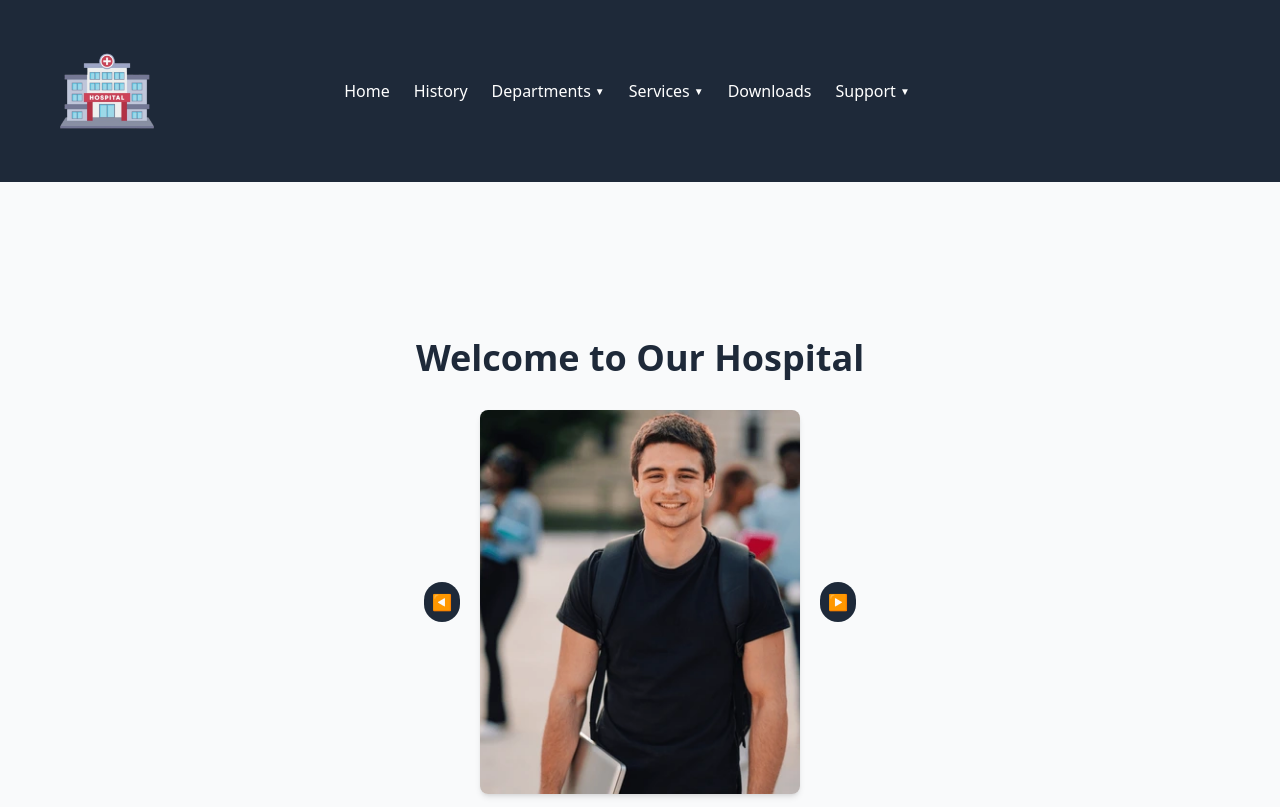
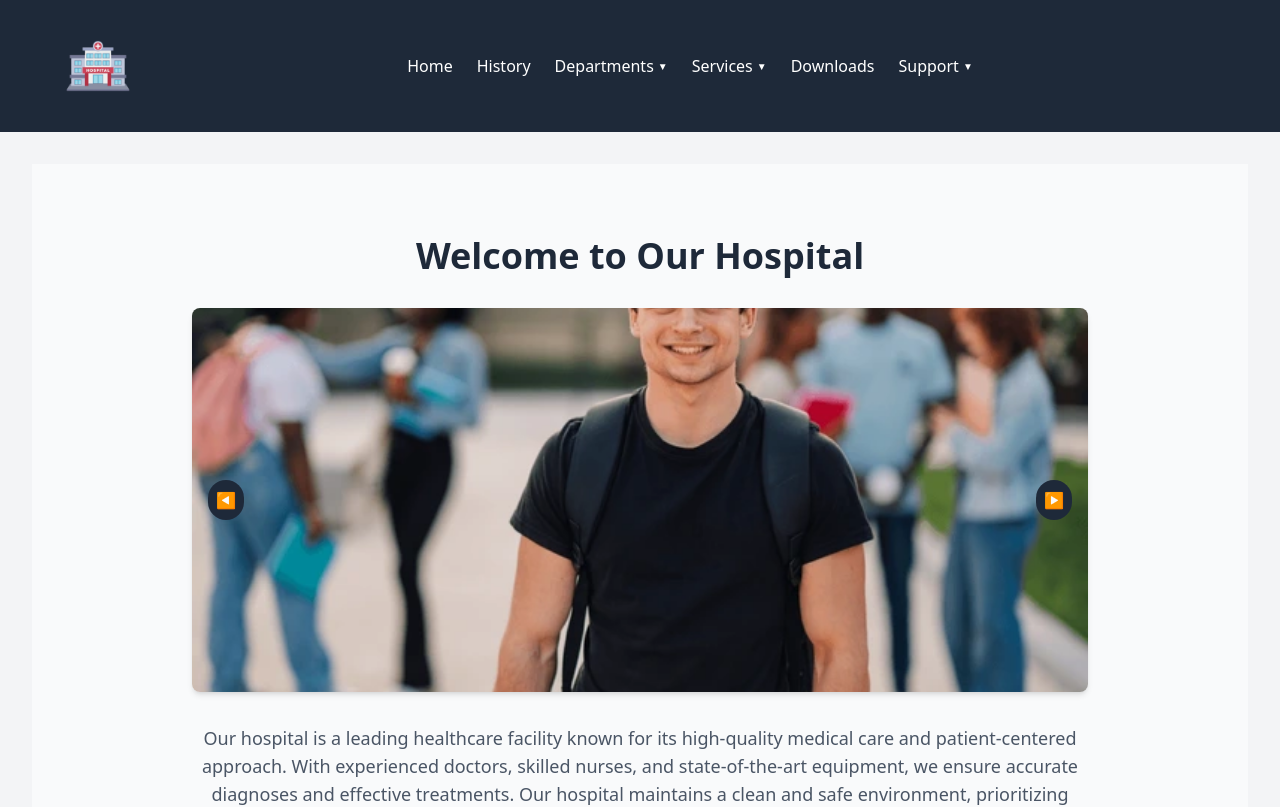
Before and after one commit to Waqas928/FifthProject, a React (Vite) app: page / in a window 1280 px wide. Shown: the top 807 px of the page. Built offline with nearby package versions, Linux system fonts and the light colour scheme.

Commit message:
Updated files

```diff
--- a/src/App.jsx
+++ b/src/App.jsx
@@ -5,18 +5,20 @@ import Footer from './components/Footer';
 import Home from './pages/Home';
 import History from './pages/History';
 import Downloads from './pages/Downloads';
-import AccountsDepartment from "./pages/AccountsDepartment"; // Import your Accounts page
-import EnggDepartment from "./pages/EnggDepartment"; // Import your Engineering page
-import HealthServices from "./pages/HealthServices"; // Import your Health Services page
-import HostelServices from "./pages/HostelServices"; // Import your Hostel Services page
-
+import AccountsDepartment from "./pages/AccountsDepartment";
+import EnggDepartment from "./pages/EnggDepartment";
+import HealthServices from "./pages/HealthServices";
+import HostelServices from "./pages/HostelServices";
 
 function App() {
   return (
     <Router>
-      <div className="flex flex-col min-h-screen">
+      <div className="flex flex-col min-h-screen bg-gray-100 overflow-x-hidden">
+        <header className="sticky top-0 z-50">
           <Navbar />
-        <main className="flex-grow">
+        </header>
+        <main className="flex-grow px-4 sm:px-6 lg:px-8 py-6 md:py-8">
+          <div className="max-w-7xl mx-auto w-full">
             <Routes>
               <Route path="/" element={<Home />} />
               <Route path="/history" element={<History />} />
@@ -24,10 +26,9 @@ function App() {
               <Route path="/Departments/enggDepartment" element={<EnggDepartment />} />
               <Route path="/Services/healthServices" element={<HealthServices />} />
               <Route path="/Services/hostelServices" element={<HostelServices />} />
-
               <Route path="/downloads" element={<Downloads />} />
             </Routes>
-
+          </div>
         </main>
         <Footer />
       </div>
--- a/src/components/ContactDetails.jsx
+++ b/src/components/ContactDetails.jsx
@@ -1,10 +1,10 @@
-import React from 'react';
+import React from "react";
 
 function ContactDetails({ isOpen, onClose }) {
   if (!isOpen) return null;
 
   return (
-    <div className="fixed inset-0 bg-gray-400 bg-opacity-50 backdrop-blur-sm flex justify-center items-center z-50">
+    <div className="fixed inset-0  bg-opacity-0 backdrop-blur-sm flex justify-center items-center z-50">
       <div className="bg-white p-6 rounded-lg shadow-lg relative max-w-sm w-full">
         <h3 className="text-xl font-semibold text-gray-800">Contact Info</h3>
 
@@ -30,7 +30,7 @@ function ContactDetails({ isOpen, onClose }) {
             rel="noopener noreferrer"
             className="text-blue-500 hover:underline"
           >
-            https://www.linkedin.com/in...
+            View Profile
           </a>
         </p>
 
--- a/src/components/ContactForm.jsx
+++ b/src/components/ContactForm.jsx
@@ -16,7 +16,7 @@ function ContactForm() {
   };
 
   return (
-    <div className="bg-white p-4 rounded-lg w-full max-w-md">
+    <div className=" p-4 rounded-lg w-full max-w-md">
       <h2 className="text-2xl font-bold text-gray-800 text-center">Contact Us</h2>
       <form onSubmit={handleSubmit} className="mt-4 space-y-4">
         <div>
--- a/src/components/Navbar.jsx
+++ b/src/components/Navbar.jsx
@@ -7,125 +7,250 @@ import ContactDetails from "./ContactDetails";
 function Navbar() {
   const [isFormOpen, setIsFormOpen] = useState(false);
   const [isModalOpen, setIsModalOpen] = useState(false);
+  const [isNavOpen, setIsNavOpen] = useState(false);
+  const [openDropdown, setOpenDropdown] = useState(null); // Track which dropdown is open
 
   const openForm = () => setIsFormOpen(true);
   const closeForm = () => setIsFormOpen(false);
   const openModal = () => setIsModalOpen(true);
   const closeModal = () => setIsModalOpen(false);
+  const toggleNav = () => setIsNavOpen(!isNavOpen);
+
+  // Toggle dropdowns on click instead of hover
+  const toggleDropdown = (dropdown) => {
+    setOpenDropdown(openDropdown === dropdown ? null : dropdown);
+  };
 
   return (
-    <nav className="bg-gray-800 p-4 relative">
-      <div className="max-w-7xl mx-auto flex justify-between items-center">
-  {/* Left-aligned Logo with right shift */}
-     <Link to="/" className="flex-shrink-0 ml-4">  {/* Adjust margin-left (ml-4) */}
-        <Logo width="150px" />
+    <nav className="bg-gray-800 p-4 relative w-full">
+      <div className="max-w-7xl mx-auto px-4 sm:px-6 lg:px-8 flex items-center justify-between flex-wrap">
+        {/* Logo */}
+        <div className="flex items-center flex-shrink-0">
+          <Link to="/" className="flex-shrink-0">
+            <Logo width="100px" className="w-24 sm:w-[150px]" />
           </Link>
+        </div>
 
+        {/* Hamburger Button */}
+        <button
+          onClick={toggleNav}
+          className="sm:hidden text-white focus:outline-none p-2"
+          aria-label="Toggle navigation"
+        >
+          <svg
+            className="w-6 h-6"
+            fill="none"
+            stroke="currentColor"
+            viewBox="0 0 24 24"
+            xmlns="http://www.w3.org/2000/svg"
+          >
+            <path
+              strokeLinecap="round"
+              strokeLinejoin="round"
+              strokeWidth="2"
+              d={isNavOpen ? "M6 18L18 6M6 6l12 12" : "M4 6h16M4 12h16M4 18h16"}
+            />
+          </svg>
+        </button>
 
-        {/* Center-aligned Navigation */}
-        <div className="flex-1 flex justify-center mr-48">
-          <ul className="flex space-x-6 items-center">
+        {/* Navigation Links */}
+        <div
+          className={`${
+            isNavOpen ? "flex" : "hidden"
+          } sm:flex flex-col sm:flex-row flex-grow justify-center mt-4 sm:mt-0 space-y-4 sm:space-y-0 sm:space-x-6`}
+        >
+          <ul className="flex flex-col sm:flex-row items-center text-center space-y-4 sm:space-y-0 sm:space-x-6 whitespace-nowrap">
             <li>
-              <Link to="/" className="text-white hover:text-gray-300">
+              <Link to="/" className="text-white hover:text-gray-300 text-sm sm:text-base">
                 Home
               </Link>
             </li>
             <li>
-              <Link to="/history" className="text-white hover:text-gray-300">
+              <Link to="/history" className="text-white hover:text-gray-300 text-sm sm:text-base">
                 History
               </Link>
             </li>
-
-            {/* Departments Dropdown */}
-            <li className="relative group">
-              <button className="text-white hover:text-gray-300 focus:outline-none flex items-center">
-              Departments <span className="ml-1 text-[10px]">▼</span>
+            <li className="relative">
+              <button
+                onClick={() => toggleDropdown("departments")}
+                className="text-white hover:text-gray-300 focus:outline-none flex items-center text-sm sm:text-base"
+              >
+                Departments <span className="ml-1 text-[8px] sm:text-[10px]">▼</span>
               </button>
-              <div className="absolute left-0 top-full w-48 bg-white rounded-md shadow-lg z-10 hidden group-hover:block">
+              <div
+                className={`absolute left-0 top-full mt-1 w-40 bg-white rounded-md shadow-lg z-20 ${
+                  openDropdown === "departments" ? "block" : "hidden"
+                }`}
+              >
                 <Link
                   to="/departments/accountsDepartment"
-                  className="block px-4 py-2 text-gray-800 hover:bg-gray-100 text-center"
+                  className="block px-4 py-2 text-gray-800 hover:bg-gray-100 text-sm"
                 >
                   Accounts Department
                 </Link>
                 <Link
                   to="/departments/enggDepartment"
-                  className="block px-4 py-2 text-gray-800 hover:bg-gray-100 text-center"
+                  className="block px-4 py-2 text-gray-800 hover:bg-gray-100 text-sm"
                 >
                   Engg. Department
                 </Link>
               </div>
             </li>
-
-            {/* Services Dropdown */}
-            <li className="relative group">
-              <button className="text-white hover:text-gray-300 focus:outline-none flex items-center">
-              Services <span className="ml-1 text-[10px]">▼</span>
+            <li className="relative">
+              <button
+                onClick={() => toggleDropdown("services")}
+                className="text-white hover:text-gray-300 focus:outline-none flex items-center text-sm sm:text-base"
+              >
+                Services <span className="ml-1 text-[8px] sm:text-[10px]">▼</span>
               </button>
-              <div className="absolute left-0 top-full w-48 bg-white rounded-md shadow-lg z-10 hidden group-hover:block">
+              <div
+                className={`absolute left-0 top-full mt-1 w-40 bg-white rounded-md shadow-lg z-20 ${
+                  openDropdown === "services" ? "block" : "hidden"
+                }`}
+              >
                 <Link
                   to="/services/healthservices"
-                  className="block px-4 py-2 text-gray-800 hover:bg-gray-100 text-center"
+                  className="block px-4 py-2 text-gray-800 hover:bg-gray-100 text-sm"
                 >
                   Health Services
                 </Link>
                 <Link
                   to="/services/hostelservices"
-                  className="block px-4 py-2 text-gray-800 hover:bg-gray-100 text-center"
+                  className="block px-4 py-2 text-gray-800 hover:bg-gray-100 text-sm"
                 >
                   Hostel Services
                 </Link>
               </div>
             </li>
-
             <li>
-              <Link to="/downloads" className="text-white hover:text-gray-300">
+              <Link to="/downloads" className="text-white hover:text-gray-300 text-sm sm:text-base">
                 Downloads
               </Link>
             </li>
-
-           {/* Support Dropdown */}
-<li className="relative group">
-  <button className="text-white hover:text-gray-300 focus:outline-none flex items-center">
-    Support <span className="ml-1 text-[10px]">▼</span>
+            <li className="relative">
+              <button
+                onClick={() => toggleDropdown("support")}
+                className="text-white hover:text-gray-300 focus:outline-none flex items-center text-sm sm:text-base"
+              >
+                Support <span className="ml-1 text-[8px] sm:text-[10px]">▼</span>
               </button>
-  <div className="absolute left-1/2 top-full w-48 bg-white rounded-md shadow-lg z-10 hidden group-hover:block transform -translate-x-1/2">
+              <div
+                className={`absolute left-1/2 top-full mt-1 w-40 bg-white rounded-md shadow-lg z-20 transform -translate-x-1/2 ${
+                  openDropdown === "support" ? "block" : "hidden"
+                }`}
+              >
                 <button
                   onClick={openForm}
-      className="block px-4 py-2 text-gray-800 hover:bg-gray-100 text-center w-full"
+                  className="block px-4 py-2 text-gray-800 hover:bg-gray-100 w-full text-sm text-left"
                 >
                   Contact Form
                 </button>
                 <button
                   onClick={openModal}
-      className="block px-4 py-2 text-gray-800 hover:bg-gray-100 text-center w-full"
+                  className="block px-4 py-2 text-gray-800 hover:bg-gray-100 w-full text-sm text-left"
                 >
                   Contact Info
                 </button>
               </div>
             </li>
-
-
           </ul>
         </div>
       </div>
 
+      {/* Mobile Menu */}
+      {isNavOpen && (
+        <div className="sm:hidden flex flex-col items-center w-full mt-4 space-y-2 bg-gray-700 p-4 rounded-md">
+          <Link to="/" className="text-white hover:text-gray-300 text-sm py-2">
+            Home
+          </Link>
+          <Link to="/history" className="text-white hover:text-gray-300 text-sm py-2">
+            History
+          </Link>
+          <div className="w-full">
+            <button
+              onClick={() => toggleDropdown("departments")}
+              className="text-white hover:text-gray-300 text-sm py-2 w-full text-left"
+            >
+              Departments
+            </button>
+            <div className={`${openDropdown === "departments" ? "block" : "hidden"} pl-4`}>
+              <Link
+                to="/departments/accountsDepartment"
+                className="block text-white hover:text-gray-300 text-sm py-1"
+              >
+                Accounts
+              </Link>
+              <Link
+                to="/departments/enggDepartment"
+                className="block text-white hover:text-gray-300 text-sm py-1"
+              >
+                Engg.
+              </Link>
+            </div>
+          </div>
+          <div className="w-full">
+            <button
+              onClick={() => toggleDropdown("services")}
+              className="text-white hover:text-gray-300 text-sm py-2 w-full text-left"
+            >
+              Services
+            </button>
+            <div className={`${openDropdown === "services" ? "block" : "hidden"} pl-4`}>
+              <Link
+                to="/services/healthservices"
+                className="block text-white hover:text-gray-300 text-sm py-1"
+              >
+                Health
+              </Link>
+              <Link
+                to="/services/hostelservices"
+                className="block text-white hover:text-gray-300 text-sm py-1"
+              >
+                Hostel
+              </Link>
+            </div>
+          </div>
+          <Link to="/downloads" className="text-white hover:text-gray-300 text-sm py-2">
+            Downloads
+          </Link>
+          <div className="w-full">
+            <button
+              onClick={() => toggleDropdown("support")}
+              className="text-white hover:text-gray-300 text-sm py-2 w-full text-left"
+            >
+              Support
+            </button>
+            <div className={`${openDropdown === "support" ? "block" : "hidden"} pl-4`}>
+              <button
+                onClick={openForm}
+                className="block text-white hover:text-gray-300 text-sm py-1 w-full text-left"
+              >
+                Contact Form
+              </button>
+              <button
+                onClick={openModal}
+                className="block text-white hover:text-gray-300 text-sm py-1 w-full text-left"
+              >
+                Contact Info
+              </button>
+            </div>
+          </div>
+        </div>
+      )}
+
       {/* Contact Form Modal */}
       {isFormOpen && (
-  <div className="fixed inset-0 flex justify-center items-center z-50  backdrop-blur-xs">
-    <div className="bg-white p-6 rounded-lg shadow-lg relative max-w-sm w-full">
+        <div className="fixed inset-0 backdrop-blur-sm flex justify-center items-center z-50 overflow-x-hidden">
+          <div className="bg-white p-4 sm:p-6 rounded-lg shadow-lg relative max-w-md w-full bg-opacity-0 backdrop-blur-sm">
             <ContactForm />
             <button
               onClick={closeForm}
-        className="absolute top-2 right-2 text-gray-600 hover:text-gray-800 text-2xl font-bold"
-        aria-label="Close"
+              className="absolute top-2 right-2 text-gray-600 hover:text-gray-800 text-xl sm:text-2xl font-bold"
             >
               ×
             </button>
           </div>
         </div>
-
-
       )}
 
       {/* Contact Info Modal */}
--- a/src/pages/Home.jsx
+++ b/src/pages/Home.jsx
@@ -1,25 +1,19 @@
 import React, { useState } from 'react';
-// Import images from assets folder
 import image1 from '../assets/MaleStudent.webp';
 import image2 from '../assets/testingImg.jpg';
 import image3 from '../assets/Waqas.jpeg';
 import image4 from '../assets/Hospital.png';
 
 function Home() {
-  // Array of images
   const images = [image1, image2, image3, image4];
-
-  // State to track the current image index
   const [currentImageIndex, setCurrentImageIndex] = useState(0);
 
-  // Function to go to the previous image
   const handlePrev = () => {
     setCurrentImageIndex((prevIndex) =>
       prevIndex === 0 ? images.length - 1 : prevIndex - 1
     );
   };
 
-  // Function to go to the next image
   const handleNext = () => {
     setCurrentImageIndex((prevIndex) =>
       prevIndex === images.length - 1 ? 0 : prevIndex + 1
@@ -27,36 +21,41 @@ function Home() {
   };
 
   return (
-    <div className="min-h-screen bg-gray-50 flex flex-col justify-center items-center">
+    <div className="min-h-screen bg-gray-50 flex flex-col justify-center items-center px-4">
       {/* Title */}
-      <h1 className="text-4xl font-bold text-gray-800 mb-8">Welcome to Our Hospital</h1>
+      <h1 className="text-2xl sm:text-3xl md:text-4xl font-bold text-gray-800 mb-6 md:mb-8">
+        Welcome to Our Hospital
+      </h1>
 
       {/* Image Carousel */}
-      <div className="relative w-80 max-w-4xl mx-auto mb-8">
+      <div className="relative w-full max-w-xs sm:max-w-sm md:max-w-md lg:max-w-4xl mx-auto mb-6 md:mb-8">
         <img
           src={images[currentImageIndex]}
           alt={`Hospital Image ${currentImageIndex + 1}`}
-          className="w-full h-96 object-cover rounded-lg shadow-md"
+          className="w-full h-64 sm:h-72 md:h-80 lg:h-96 object-cover rounded-lg shadow-md"
         />
 
         {/* Left Button */}
         <button
           onClick={handlePrev}
-          className="absolute top-1/2  transform -translate-y-1/2 bg-gray-800 bg-opacity-50 text-white p-2 rounded-full hover:bg-opacity-75 focus:outline-none right-85"
+          className="absolute top-1/2 left-2 sm:left-4 transform -translate-y-1/2 bg-gray-800 bg-opacity-50 text-white p-2 rounded-full hover:bg-opacity-75 focus:outline-none"
         >
-          &#9664; {/* Left arrow */}
+          ◀
         </button>
 
         {/* Right Button */}
         <button
           onClick={handleNext}
-          className="absolute top-1/2  transform -translate-y-1/2 bg-gray-800 bg-opacity-50 text-white p-2 rounded-full hover:bg-opacity-75 focus:outline-none left-85"
+          className="absolute top-1/2 right-2 sm:right-4 transform -translate-y-1/2 bg-gray-800 bg-opacity-50 text-white p-2 rounded-full hover:bg-opacity-75 focus:outline-none"
         >
-          &#9654; {/* Right arrow */}
+          ▶
         </button>
       </div>
 
-
+      {/* Description */}
+      <p className="text-sm sm:text-base md:text-lg text-gray-600 text-center max-w-xs sm:max-w-sm md:max-w-md lg:max-w-4xl px-2">
+        Our hospital is a leading healthcare facility known for its high-quality medical care and patient-centered approach. With experienced doctors, skilled nurses, and state-of-the-art equipment, we ensure accurate diagnoses and effective treatments. Our hospital maintains a clean and safe environment, prioritizing patient comfort and well-being. Our dedicated staff provides compassionate care, clear communication, and round-the-clock emergency services. We are committed to excellence, offering advanced medical treatments at affordable costs, making quality healthcare accessible to all.
+      </p>
     </div>
   );
 }
```
Also changed, not shown: src/components/Footer.jsx (+4 -4 lines). Lines whose indentation alone changed are shown as unchanged.
